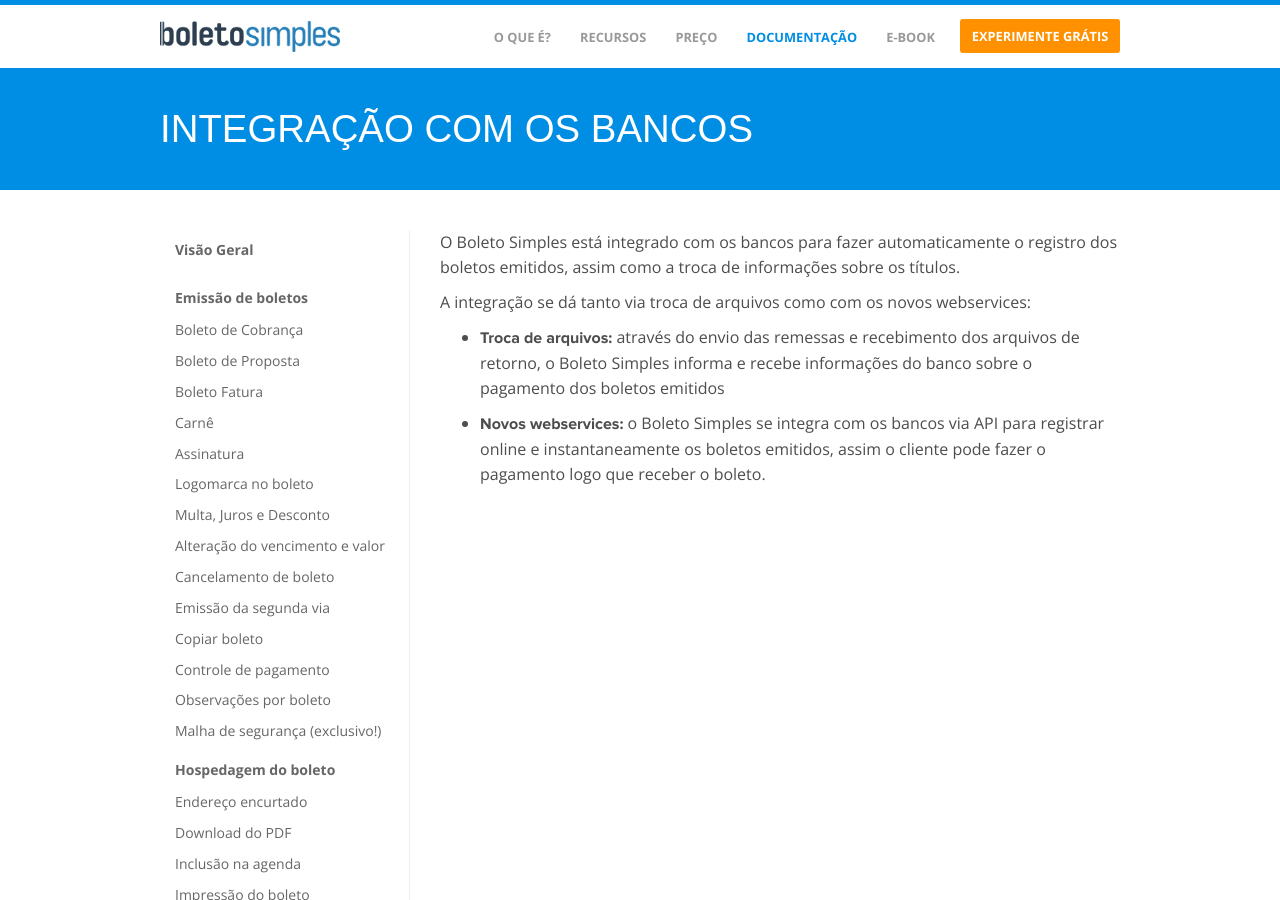
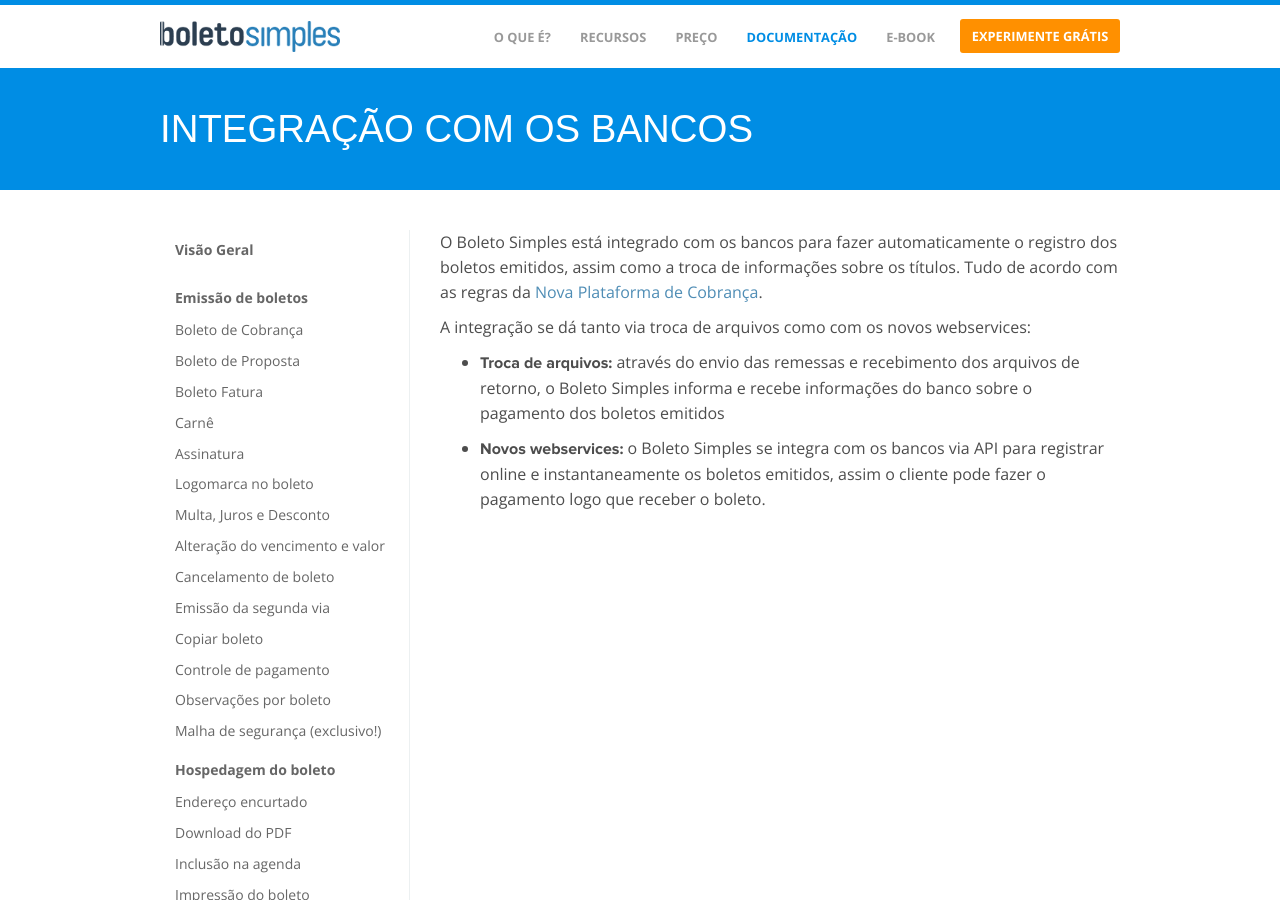
Before and after one commit to BoletoSimples/boletosimples-features, a Jekyll site: the page built from integracao-com-os-bancos.markdown, in a window 1280 px wide and 900 px high. Built offline with Jekyll 4.4.1, drawn with Linux system fonts in a browser that asks for light colours.

Commit message:
Updated Integracao Com Os Bancos

```diff
--- a/integracao-com-os-bancos.markdown
+++ b/integracao-com-os-bancos.markdown
@@ -4,7 +4,7 @@
 position: 3
 ---
 
-O Boleto Simples está integrado com os bancos para fazer automaticamente o registro dos boletos emitidos, assim como a troca de informações sobre os títulos.
+O Boleto Simples está integrado com os bancos para fazer automaticamente o registro dos boletos emitidos, assim como a troca de informações sobre os títulos. Tudo de acordo com as regras da [Nova Plataforma de Cobrança](http://boletosimples-features.siteleaf.net/suporte-a-nova-plataforma-de-cobranca/).
 
 A integração se dá tanto via troca de arquivos como com os novos webservices:
 
```
